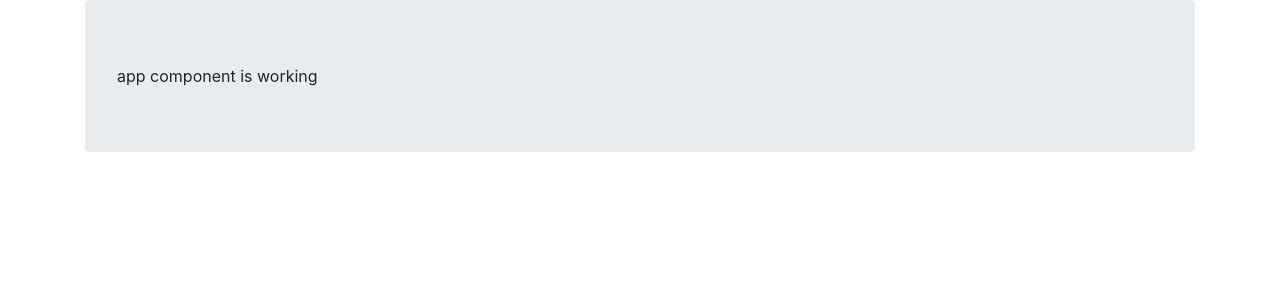
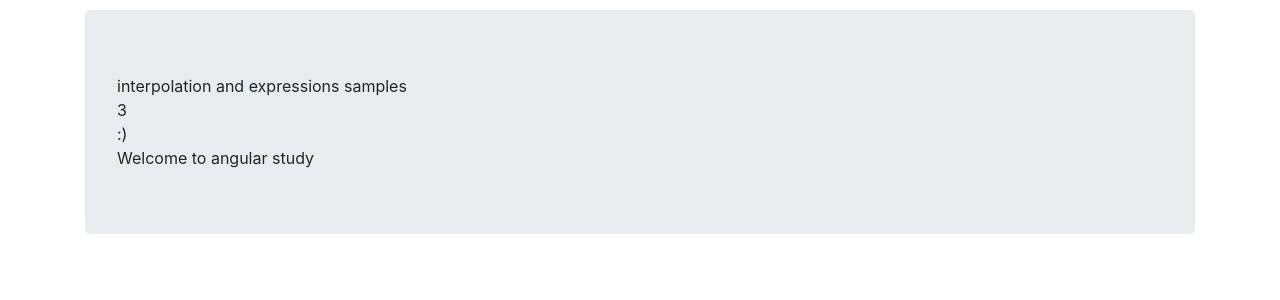
Before and after one commit to edneyRoldao/angular-todd-course, an Angular app: page / in a window 1280 px wide. Shown: the top 300 px of the page. Built offline with nearby package versions, Linux system fonts and the light colour scheme.

Commit message:
exemplos adicionados

```diff
--- a/src/app/app.component.ts
+++ b/src/app/app.component.ts
@@ -3,11 +3,39 @@
 
 @Component({
   selector: 'app-root',
-  templateUrl: './app.component.html',
-  styleUrls: ['./app.component.css']
+  styleUrls: ['./app.component.css'],
+  template: `
+    <div class="container" style="margin-top: 10px">
+      <div class="jumbotron">
+
+        {{ title }}
+
+        <div>
+          {{ numberOne + numberTwo }}
+        </div>
+
+        <div>
+          {{ isHappy ? ':)' : ':(' }}
+        </div>
+
+        <div>
+          {{ 'Welcome to ' + app }}
+        </div>
+
+      </div>
+    </div>
+  `
 })
 export class AppComponent {
 
-  title = 'app component is working';
+  app = 'angular study';
+  title: string;
+  numberOne = 1;
+  numberTwo = 2;
+  isHappy = true;
+
+  constructor() {
+    this.title = 'interpolation and expressions samples';
+  }
 
 }
```
Also changed, not shown: 1 other file (tests, documents, lock files or other folders).
